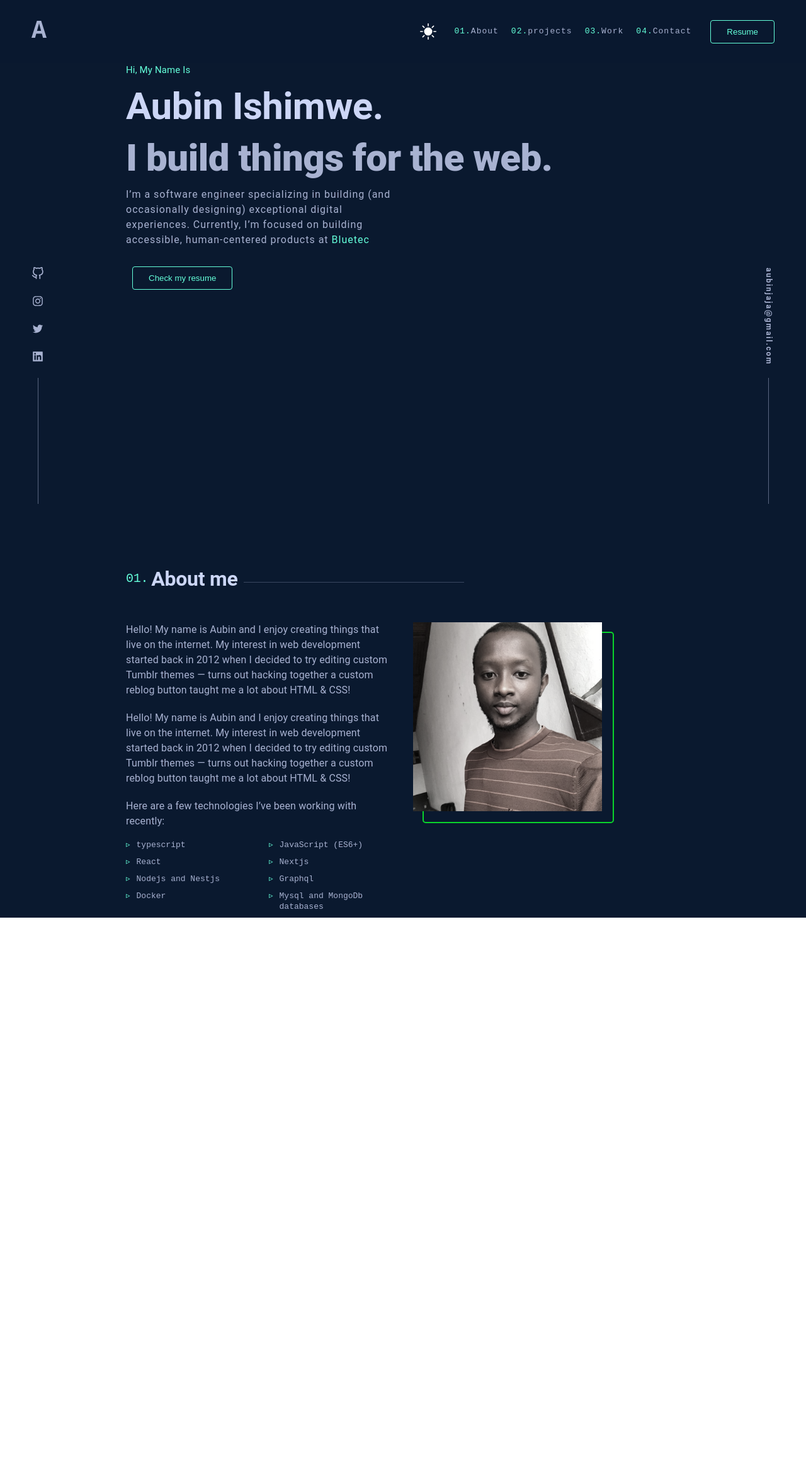
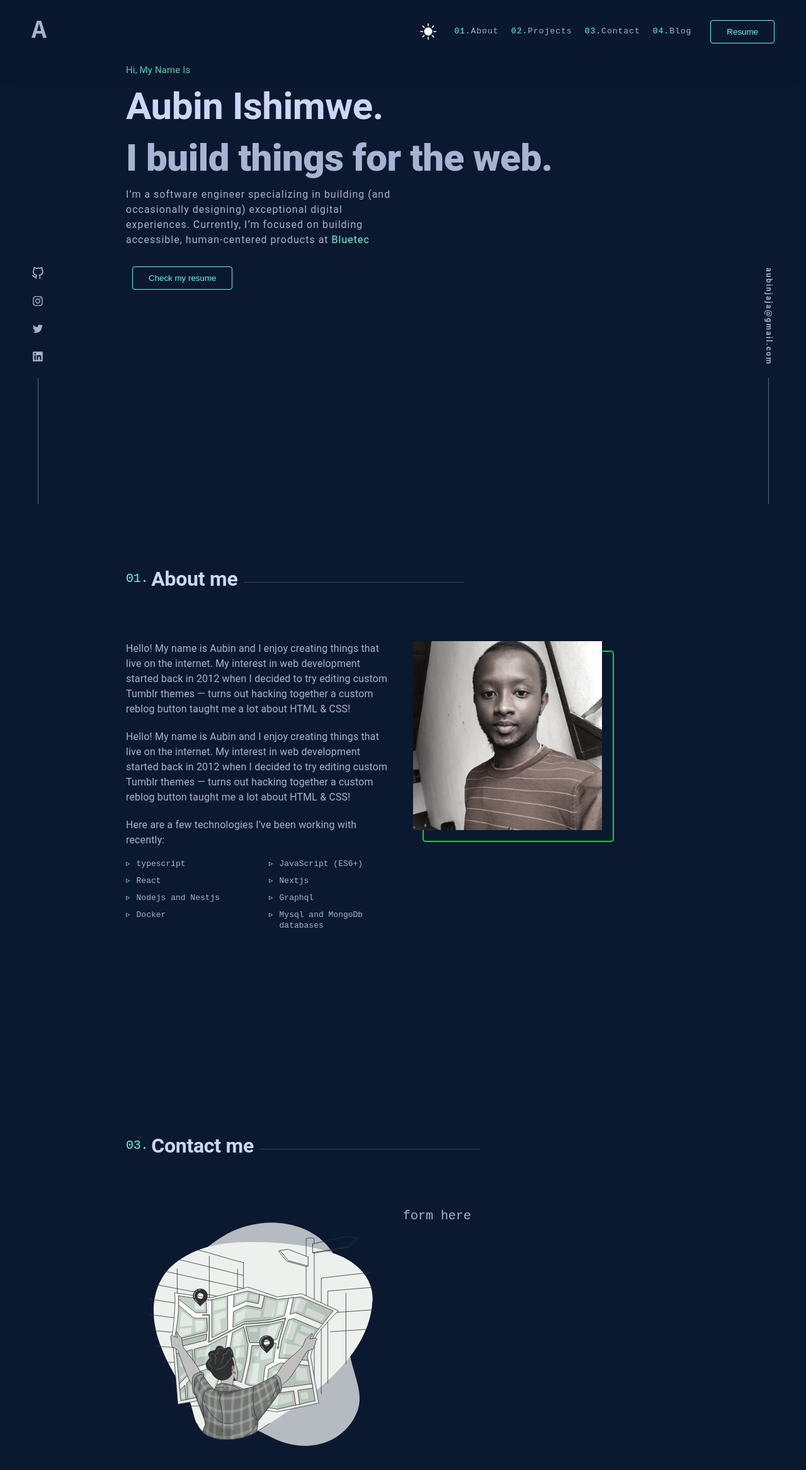
Before and after one commit to sopranoelfuego/aubinishimwe.com, a Next.js app: page / in a window 1280 px wide. Shown: the top 2334 px of the page at 63% size. Before the commit the page ends 1457 px from the top, so only its background shows below. Built offline with nearby package versions, Linux system fonts and the light colour scheme.

Commit message:
contactMe at 40%

```diff
--- a/package.json
+++ b/package.json
@@ -15,6 +15,7 @@
   "@emotion/styled": "^11.10.4",
   "@mui/material": "^5.10.10",
   "next": "^12.3.1",
+  "nodemailer": "^6.8.0",
   "react": "^18.2.0",
   "react-dom": "^18.2.0",
   "react-icons": "^4.6.0"
--- a/src/components/AboutMe.tsx
+++ b/src/components/AboutMe.tsx
@@ -18,9 +18,9 @@ function AboutMe() {
 
 
   return (
-    <Box sx={{padding:" 0 150px"}} id="aboutMe">
+    <Box sx={{minHeight:"100vh",padding:" 0 150px"}} id="aboutMe">
         <ComponentTitle number="01." nameTitle="About me"/>
-    <Box sx={{width:"100%",marginTop:"50px"}}>
+    <Box sx={{width:"100%"}}>
      <Grid container spacing={4}>
      <Grid item xs={12} md={6} sx={{display:"flex",flexDirection:"column",gap:"20px"}}>
         <Typography>
@@ -49,7 +49,7 @@ function AboutMe() {
      </Grid>
      <Grid item xs={12} md={6} position="relative" >
         <ImageContainer>
-            <Image src="/aubin.jpeg" width={300}  height={300} />
+            <Image src="/aubin.jpeg" width={300}  height={300} alt="aubin" />
         </ImageContainer>
      </Grid>
      </Grid>
--- /dev/null
+++ b/src/components/ContactMe.tsx
@@ -0,0 +1,30 @@
+import { Box, Grid } from '@mui/material'
+import { Stack } from '@mui/system'
+import Babalao from "../../public/contact.svg"
+import ComponentTitle from '@utils/ComponentTitle'
+import Image from 'next/image'
+import React from 'react'
+
+function ContactMe() {
+  return (
+    <Box sx={{padding:" 100px 150px"}}>
+        <ComponentTitle number="03." nameTitle="Contact me"/>
+
+        <Grid container>
+            <Grid item xs={12} md={6} sx={{position:"relative",height:"400px"}}>
+                <Image src={Babalao}  objectFit='contain' layout="fill"/>
+                <Box>
+                    <Stack direction="row">
+                    </Stack>
+                    <Stack></Stack>
+                </Box>
+            </Grid>
+            <Grid item xs={12} md={6}>
+                form here
+            </Grid>
+        </Grid>
+    </Box>
+  )
+}
+
+export default ContactMe
--- a/src/components/Header.tsx
+++ b/src/components/Header.tsx
@@ -13,13 +13,19 @@ export function Header() {
   }, [])
 
   const  colorMode = useContext(ColorModeContext)
- const navLists = [
-  { number: '01',href:"#aboutMe", name: 'About',delay:"0ms" },
-  { number: '02',href:"/projects", name: 'projects',delay:"200ms" },
-  { number: '03',href:"/work", name: 'Work',delay:"400ms" },
-  { number: '04',href:"/contact", name: 'Contact',delay:"600ms" },
+ const navListItems = [
+  { number: '01',href:"/#aboutMe", name: 'About',delay:"0ms" },
+  { number: '02',href:"/#projects", name: 'Projects',delay:"200ms" },
+  { number: '03',href:"/#contact", name: 'Contact',delay:"600ms" },
+  { number: '04',href:"/#blog", name: 'Blog',delay:"400ms" },
  ]
  const theme=useTheme()
+ const NavList=styled(List)(({ theme})=>({
+  width: 'auto', display: 'flex', fontSize:"13px",gap:"20px",letterSpacing:"1px",
+  "& @media (minWidth: 1000px)": {
+    color:"red"
+  }
+ }))
  const CustomHeaderContainer = styled('header')(({ theme }) => ({
   display: 'flex',
   width: '100%',
@@ -27,6 +33,7 @@ export function Header() {
   alignItems: 'center',
   height: '100px',
   fontFamily:"monospace",
+  boxShadow:`0 10px 30px -10px ${theme?.palette?.background?.default}`,
   zIndex: 20,
   color:`${theme?.palette.text?.secondary}`,
   backgroundColor:theme?.palette?.mode==="dark"?"rgba(10, 25, 47, 0.85)":"rgba(255, 255, 255, 0.85)",
@@ -39,19 +46,17 @@ export function Header() {
 
 
   <CustomHeaderContainer>
-   <Link as="a" href="#/">
+   <Link as="a" href="#/" >
     <h1>A</h1>
    </Link>
 
-   <List
-    sx={{ width: 'auto', display: 'flex', fontSize:"13px",gap:"20px",letterSpacing:"1px" }}
-   >
+   <NavList>
     <ListItem disableGutters>
       <IconButton onClick={colorMode.toggleColorMode} >
       {theme?.palette?.mode ? <BsBrightnessHighFill fontSize="26px"/>:<BsBrightnessHigh fontSize="26px" />}
       </IconButton>
     </ListItem>
-    {navLists?.map((value, key) => (
+    {navListItems?.map((value, key) => (
      <ListItem key={key} disableGutters sx={{transition:"all 300ms ease-in",transitionDelay:`${value?.delay}`,visibility:`${visibility}`}}>
       <Link as="a" href={value?.href}>
         <Stack direction="row" alignItems="center"   >
@@ -69,7 +74,7 @@ export function Header() {
       </GLobalButton>
 
     </ListItem>
-   </List>
+   </NavList>
 
   </CustomHeaderContainer>
 
--- a/src/components/Hero.tsx
+++ b/src/components/Hero.tsx
@@ -7,7 +7,7 @@ export function Hero() {
   const theme=useTheme()
   return (
 
-    <Box id="/" sx={{height:"100vh",justifyContent:"flex-start", alignItems:"flex-start", display:"flex",gap:"10px",flexDirection:"column",width:"inherit",padding:"0 50px 0 150px"}}>
+    <Box id="/" sx={{minHeight:"100vh",justifyContent:"flex-start", alignItems:"flex-start", display:"flex",gap:"10px",flexDirection:"column",width:"inherit",padding:"0 150px"}}>
       <Typography  fontSize="15px" display="flex" fontWeight="100px"  textTransform="capitalize"   color={`${theme?.palette?.primary?.contrastText}`}>
        Hi, My name is
       </Typography>
--- a/src/components/index.tsx
+++ b/src/components/index.tsx
@@ -1,3 +1,4 @@
 export * from './Header'
 export * from './Hero'
 export * from "./AboutMe"
+export * from "./ContactMe"
--- a/src/layout/SocialMedias.tsx
+++ b/src/layout/SocialMedias.tsx
@@ -27,8 +27,8 @@ function SocialMedias() {
   return (
     <Stack direction="column" alignItems="center" spacing={3} sx={{position:"fixed",bottom:0}}>
     {socialsMedia?.map((value,key)=>(
-      <Tooltip title={value?.name} >
-        <StackDiv key={key}>
+      <Tooltip key={key} title={value?.name} >
+        <StackDiv >
          {value?.icon}
         </StackDiv>
       </Tooltip>
--- /dev/null
+++ b/src/pages/api/contact.ts
@@ -0,0 +1,7 @@
+import { NextRequest, NextResponse } from 'next/server'
+
+export default function (req: NextRequest, res: NextResponse) {
+ let nodemailer = require('nodemailer')
+ const transporter = nodemailer.createTransport({})
+ console.log(req.body)
+}
--- a/src/pages/index.tsx
+++ b/src/pages/index.tsx
@@ -1,6 +1,7 @@
 import { Header } from '@components'
 import { Hero } from '@components'
 import AboutMe from '@components/AboutMe'
+import ContactMe from '@components/ContactMe'
 import { Layout } from '@layout'
 import { Box, useTheme } from '@mui/material'
 import Head from 'next/head'
@@ -19,6 +20,7 @@ const Home = () => {
    <Layout>
     <Hero />
     <AboutMe/>
+    <ContactMe/>
    </Layout>
    </Box>
   </>
--- a/src/utils/ComponentTitle.tsx
+++ b/src/utils/ComponentTitle.tsx
@@ -7,7 +7,7 @@ function ComponentTitle({number,nameTitle}) {
   const AfterLine=afterLine({width:"350px",height:"1px"})
 
   return (
-    <Typography variant="h2"  fontSize="clamp(26px,5vw,32px)" alignItems="center"  sx={{display:"flex",position:"relative"}}>
+    <Typography variant="h2"  fontSize="clamp(26px,5vw,32px)" alignItems="center"  sx={{display:"flex",position:"relative",marginBottom:"80px"}}>
         <Box sx={{color:`${theme?.palette?.primary?.contrastText}`,fontSize:"clamp(16px,3vw,20px)",fontFamily:"monospace",fontWeight:"400px",marginRight:'5px'}}>{number}</Box><Box sx={{fontWeight:"bold",marginRight:"10px",color:`${theme?.palette?.text?.primary}`}}>{nameTitle} </Box><AfterLine style={{position:"relative",top:"5px",opacity:"0.3"}}/>
         </Typography>
   )
```
Also changed, not shown: public/contact.svg (added), 1 other file (tests, documents, lock files or other folders).
